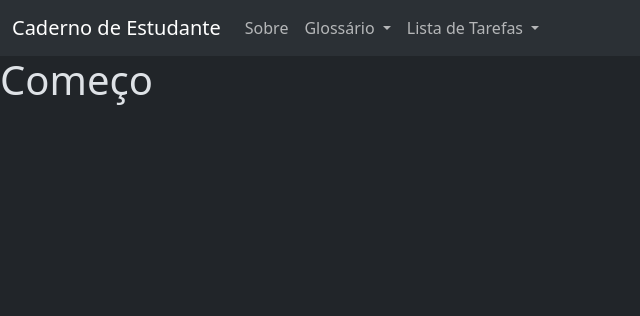
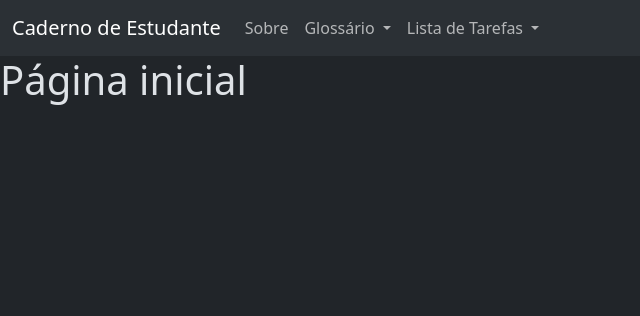
Before and after one commit to ingridvithoriaoc/projeto_py, a Flask app: page / in a window 1280 px wide. Shown: the top 316 px of the page, without its empty margins (0-640 px from the left). Run offline with Flask 3, Linux system fonts and the light colour scheme.

Commit message:
FINALIZADO

```diff
--- a/templates/index.html
+++ b/templates/index.html
@@ -1,6 +1,6 @@
 {% extends "modelo.html" %}
 {% block conteudo %}
-<h1>Começo</h1>
+<h1>Página inicial</h1>
 <table class="tabela table-striped table-responsive table-bordered">
   <thead class="thead-default">
     <tr>
```
